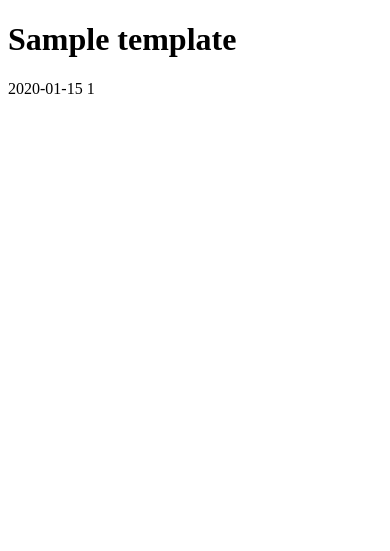
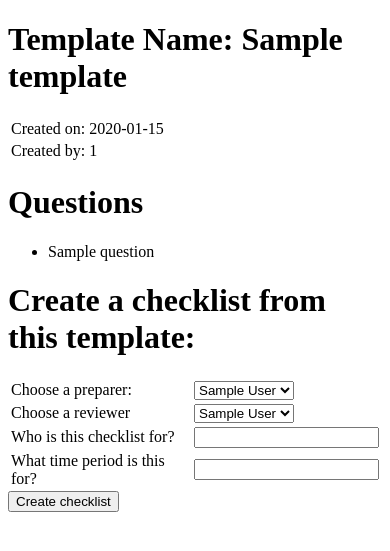
Before and after one commit to annewoosam/dynamic-checklist-generator, a Flask app: page /templates/1 in a window 390 px wide. Shown: the top 551 px of the page. Run offline with Flask 2, Linux system fonts and the light colour scheme; tables that the repository leaves empty hold one stand-in row (values such as "Sample post").

Commit message:
able to post new checklist but ids not transferring and joins to questions not working

```diff
--- a/wireframe to simple web/crud.py
+++ b/wireframe to simple web/crud.py
@@ -98,14 +98,13 @@ def get_question_by_id(question_id):
 # Functions for creating checklists, returning a list of all available checklists and
 # returning a specific checklist by id.
 
-def create_checklist(template_id, who_for, time_frame, preparer_id, reviewer_id, date_sent_to_review, date_review_completed):
-    checklist = Checklist(template_id=template_id,
+def create_checklist(preparer_id, reviewer_id, who_for, time_frame):
+    checklist = Checklist(preparer_id=preparer_id,
+                  reviewer_id=reviewer_id,
                   who_for=who_for,
-                  time_frame=time_frame,
-                  preparer_id=preparer_id,
-                  reviewer_id=reviewer_id,
-                  date_sent_to_review=date_sent_to_review,
-                  date_review_completed=date_review_completed)
+                  time_frame=time_frame)
+                  # date_sent_to_review=date_sent_to_review,
+                  # date_review_completed=date_review_completed)
 
     db.session.add(checklist)
     db.session.commit()
--- a/wireframe to simple web/data/templates.json
+++ b/wireframe to simple web/data/templates.json
@@ -1,11 +1,11 @@
 [
 	{
-		"template_name":"compliance testing",
+		"template_name":"Compliance Testing",
 		"created_by":1,
 		"created_on":"2020-08-07"
 	},
     {
-		"template_name":"client compliance guide",
+		"template_name":"Client Compliance Guide",
 		"created_by":1,
 		"created_on":"2020-08-08"
 	}
--- a/wireframe to simple web/model.py
+++ b/wireframe to simple web/model.py
@@ -103,6 +103,7 @@ class TemplateQuestion(db.Model):
 
     answers = db.relationship('Answer') # question will have many answers but we will filter to a specific checklist when displaying
 
+
     def __repr__(self):
         return f'<TemplateQuestions question_id={self.question_id} template_questions={self.question}>'
 
@@ -114,10 +115,12 @@ class Checklist(db.Model):
 
     checklist_id=db.Column(db.Integer, autoincrement=True, primary_key=True)
     template_id = db.Column(db.Integer, db.ForeignKey('templates.template_id')) # chosen by clicking on appropriate template link
+    # used to create a checklist instance
     who_for = db.Column(db.String) # such as a person, client, employer or client number that could mix numbers and characters
     time_frame = db.Column(db.String) # such as 01/2020, 2020, Spring 2020, Q1 2020
     preparer_id = db.Column(db.Integer, db.ForeignKey('users.user_id')) # from login on save via create checklist fromn template click
     reviewer_id = db.Column(db.Integer, db.ForeignKey('users.user_id'))
+    # gathered after checklist created
     date_sent_to_review = db.Column(db.DateTime) # populated by on-click event
     date_review_completed = db.Column(db.DateTime) # reviewer/populated by on-cick event
 
@@ -129,6 +132,7 @@ class Checklist(db.Model):
     preparer = db.relationship('User', foreign_keys=[preparer_id])
     reviewer = db.relationship('User', foreign_keys=[reviewer_id])
     answers = db.relationship('Answer')
+
 
     #(link through relationship to answers: answer, time-spent, comments by either preparer or reviewer role)
 
--- a/wireframe to simple web/server.py
+++ b/wireframe to simple web/server.py
@@ -78,8 +78,39 @@ def show_template(template_id):
   #Show details on a particular template.
 
     template = crud.get_template_by_id(template_id)
+    users=crud.get_users()
+    return render_template('template_details.html', template=template, users=users)
 
-    return render_template('template_details.html', template=template)
+@app.route('/createchecklist', methods=['POST'])
+
+def createchecklist():
+    """Create new checklist."""
+
+    preparer = request.form.get('preparer')
+    reviewer = request.form.get('reviewer')
+    who_for = request.form.get('who_for')
+    time_frame = request.form.get('time_frame')
+
+    crud.create_checklist(preparer, reviewer, who_for, time_frame)
+    flash('Checklist created!')
+    checklists = crud.get_checklists()
+    return render_template('/all_checklists.html', checklists=checklists)
+
+
+@app.route('/questions')
+def all_questions():
+    """View all questions."""
+
+    questions = crud.get_questions()
+
+    return render_template('all_questions.html', questions=questions)
+
+@app.route('/questions/<question_id>')
+def show_question(question_id):
+  #Show details on a particular question.
+    question = crud.get_question_by_id(question_id)
+
+    return render_template('question_details.html', question=question)
 
 # app route for all checklists
 @app.route('/checklists')
@@ -96,21 +127,6 @@ def show_checklist(checklist_id):
     checklist = crud.get_checklist_by_id(checklist_id)
 
     return render_template('checklist_details.html', checklist=checklist)
-
-@app.route('/questions')
-def all_questions():
-    """View all questions."""
-
-    questions = crud.get_questions()
-
-    return render_template('all_questions.html', questions=questions)
-
-@app.route('/questions/<question_id>')
-def show_question(question_id):
-  #Show details on a particular question.
-    question = crud.get_question_by_id(question_id)
-
-    return render_template('question_details.html', question=question)
 
 @app.route('/answers')
 def all_answers():
--- a/wireframe to simple web/templates/template_details.html
+++ b/wireframe to simple web/templates/template_details.html
@@ -5,11 +5,73 @@
 
 {% block body %}
 
-<h1>{{ template.template_name }}</h1>
+<h1>Template Name: {{ template.template_name }}</h1>
 
 <p>
-  {{ template.created_on }}
-  {{ template.created_by }}
+  <table>
+
+    <tr>
+      <td>Created on:</td>
+      <td> {{ template.created_on }} </td>
+    </tr>
+      <tr>
+        <td>Created by:</td>
+        <td> {{ template.created_by }} </td>
+      </tr>
+
+  </table>
+
 </p>
+<h1>Questions</h1>
+<ul>
+{% for template_question in template.template_questions %}
+<li>{{ template_question.question }}</li>
+{% endfor %}
+</ul>
+
+<h1>Create a checklist from this template:</h1>
+<!-- create checklist form -->
+<div>
+<form action="/createchecklist" method="POST"><table>
+<tr>
+  <td><label for="preparer">Choose a preparer:</label></td>
+  <td>
+    <select id="preparer" required>
+  {% for user in users %}
+  <option value={{ user.user_id }} >{{ user.user_full_name }}</option>
+  {% endfor %}
+  </select>
+  </td>
+</tr>
+
+<tr>
+
+<td><label for="reviewer">Choose a reviewer</label></td>
+<td><select id="reviewer" required>
+  {% for user in users %}
+  <option value={{ user.user_id}} >{{ user.user_full_name }}</option>
+  {% endfor %}
+</select>
+</td>
+</tr>
+
+<tr>
+
+  <td><label for="who_for">Who is this checklist for?</label></td>
+  <td><input type "who_for" id="who_for" name="who_for" required>
+  </td>
+</tr>
+
+<tr>
+
+  <td><label for="time_frame">What time period is this for?</label></td>
+  <td><input type "time_frame" id="time_frame" name="time_frame" required>
+  </td>
+</tr>
+
+</table>
+<button type="submit" class="btn btn-primary btns">Create checklist</button>
+</form>
+<p id="date_time_button"></p></div>
 
 {% endblock %}
```
Also changed, not shown: wireframe to simple web/templates/all_questions.html (+127 -1 lines), 2 other files.
